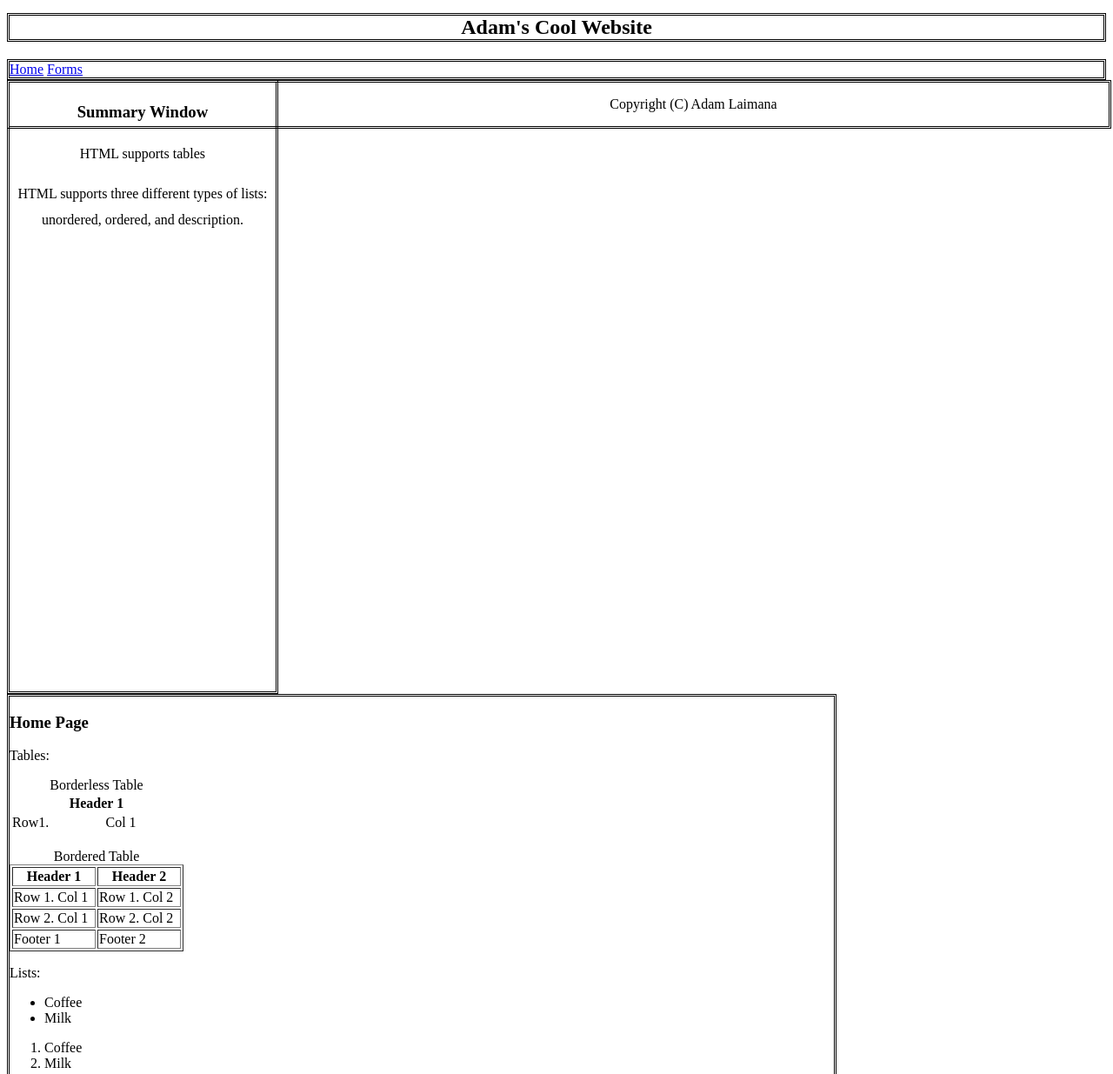
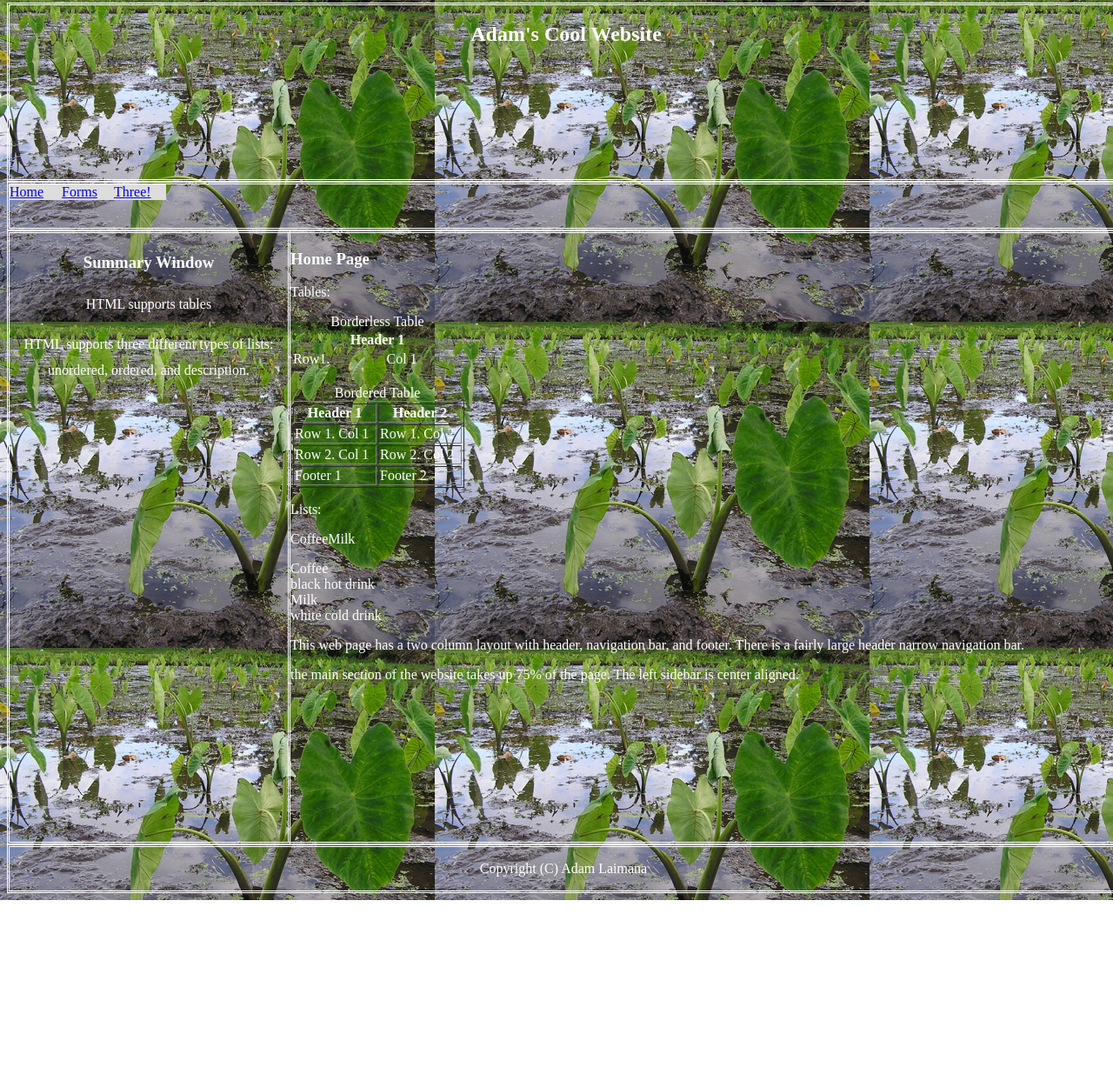
Before and after one commit to SlyMongoose/ICS415, a plain HTML site: page Assignments/A05/SimplePage.html in a window 1280 px wide. Shown: the part 5-1240 px from the top of the page at 87% size. After the commit the page ends 1040 px from the top, so only its background shows below. Drawn offline with Linux system fonts and the light colour scheme.

Commit message:
#finished A05

```diff
--- a/Assignments/A05/SimplePage.html
+++ b/Assignments/A05/SimplePage.html
@@ -4,34 +4,20 @@
     <meta charset="UTF-8">
     <title>Adam's Cool Website</title>
 
-    <style>
-    #sidebar {
-        line-height:30px;
-        height:700px;
-        width:24.2%;
-        float:left;
-    }
-    #lists {
-        width:75%;
-        float:left;
-        height:700px;
-    }
-    table {
-        width: 200px;
-    }
-    th {
-        text-align: center;
-    }
-    </style>
+    <link rel="stylesheet" type="text/css" href="layout.css">
 </head>
+
 <body>
-    <div id="header">
-        <h2 style="text-align:center;border-style:double">Adam's Cool Website</h2>
-    </div>
+    <header>
+        <h2>Adam's Cool Website</h2>
+    </header>
 
-    <div id="navbar" style="border-style:double">
-        <a href="SimplePage.html">Home</a>
-        <a href="forms.html">Forms</a>
+    <div id="navbar">
+        <ul style="border-style:double">
+            <li><a href="SimplePage.html">Home</a></li>
+            <li><a href="forms.html">Forms</a></li>
+            <li><a href="Three!.html">Three!</a></li>
+        </ul>
     </div>
 
     <div id="sidebar" style="text-align: center;border-style:double">
@@ -40,7 +26,7 @@
         <p>HTML supports three different types of lists: unordered, ordered, and description.</p>
     </div>
 
-    <div id="lists" style="border-style:double">
+    <div id="lists">
         <h3>Home Page</h3>
         <p>Tables:</p>
             <table>
@@ -78,10 +64,6 @@
             <li>Coffee</li>
             <li>Milk</li>
         </ul>
-        <ol>
-            <li>Coffee</li>
-            <li>Milk</li>
-        </ol>
         <dl>
             <dt>Coffee</dt>
             <dd>black hot drink</dd>
@@ -92,8 +74,10 @@
         navigation bar.</p>
         <p>the main section of the website takes up 75% of the page.  The left sidebar is center aligned.</p>
     </div>
-    <footer style="border-style: double;width:100%">
-        <p style="text-align: center">Copyright (C) Adam Laimana</p>
-    </footer>
+
+        <footer>
+            <p>Copyright (C) Adam Laimana</p>
+        </footer>
+
 </body>
 </html>
--- a/Assignments/A05/layout.css
+++ b/Assignments/A05/layout.css
@@ -0,0 +1,68 @@
+#navbar ul{
+    height: 50px;
+    border-color:#ffffff;
+    color: white;
+}
+#navbar {
+    width: 100%;
+    border-color:#ffffff;
+    color: white;
+}
+
+#sidebar {
+    line-height:30px;
+    height:700px;
+    width:25%;
+    float: left;
+    border-color:#ffffff;
+    color: white;
+}
+#lists {
+    width:100%;
+    border-style: double;
+    height:700px;
+    border-color:#ffffff;
+    color: white;
+}
+body {
+    width: 100%;
+    height: 100%;
+    background-image:url("img/lo'i.jpg");
+    border-color:#ffffff;
+    color: white;
+}
+header {
+    width: 100%;
+    height: 25vh;
+    border-style: double;
+    text-align: center;
+    border-color:#ffffff;
+    color: white;
+}
+table {
+    width: 200px;
+}
+th {
+    text-align: center;
+}
+ul {
+    list-style-type: none;
+    margin: 0;
+    padding: 0;
+    overflow: hidden;
+}
+li {
+    float: left;
+}
+a {
+    display: block;
+    width: 60px;
+    background-color: #dddddd;
+}
+footer {
+    border-style: double;
+    text-align:center;
+    height:50px;
+    border-color:#ffffff;
+    color: white;
+}
```
Also changed, not shown: Assignments/A05/Three!.html (added, +10 -0 lines), Assignments/A05/img/lo'i.jpg (added).
